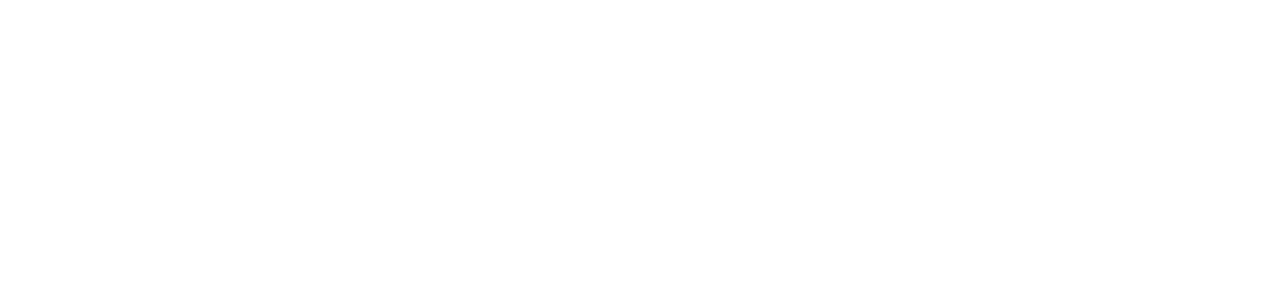
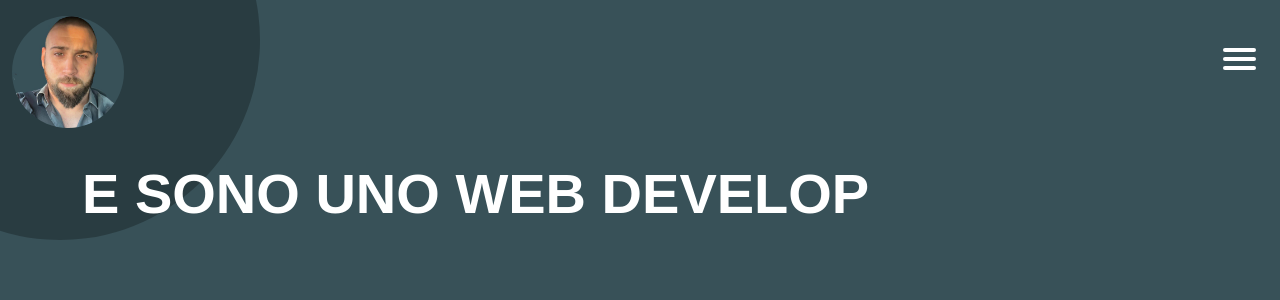
Before and after one commit to Matteoanselmo/Matteoanselmo, a Vue app: page / in a window 1280 px wide. Shown: the top 300 px of the page. Built offline with nearby package versions, Linux system fonts and the light colour scheme.

Commit message:
start project with styler

```diff
--- a/package.json
+++ b/package.json
@@ -8,7 +8,7 @@
     "lint": "vue-cli-service lint"
   },
   "dependencies": {
-    "@fortawesome/fontawesome-free": "^5.15.4",
+    "@fortawesome/fontawesome-free": "^6.2.0",
     "bootstrap": "^5.0.1",
     "core-js": "^3.8.3",
     "vue": "^2.6.14",
--- a/src/App.vue
+++ b/src/App.vue
@@ -1,18 +1,66 @@
 <template>
   <div id="app">
-    <HeaderNav/>
+    <HeaderNav @setStep = "(newStep) => step = newStep"/>
+    <transition name="slide-fade">
+      <section v-if="step === 0">
+        <ChiSono/>
+      </section>
+    </transition>
+
+    <transition name="slide-fade">
+      <section v-if="step === 1">
+        <SezioneRepo/>
+      </section>
+    </transition>
+
+    <transition name="slide-fade">
+      <section v-if="step === 2">
+        <SezioneGiochi/>
+      </section>
+    </transition>
   </div>
 </template>
 <script>
 import HeaderNav from './components/HeaderNav.vue';
+import ChiSono from './components/ChiSono.vue';
+import SezioneRepo from './components/SezioneRepo.vue';
+import SezioneGiochi from './components/SezioneGiochi.vue';
 export default{
   name: 'App',
   components: {
-    HeaderNav
+    HeaderNav,
+    ChiSono,
+    SezioneRepo,
+    SezioneGiochi
+  },
+  data(){
+    return{
+      step: 0,
+    }
   }
 }
 </script>
 <style lang="scss">
-
-
+@import './style/main.scss';
+    .slide-fade-enter-active {
+            transition: all .3s ease;
+        }
+        .slide-fade-leave-active {
+            display: none;
+            transition: all .4s cubic-bezier(1.0, 0.5, 0.8, 1.0);
+        }
+        .slide-fade-enter, .slide-fade-leave-to {
+            transform: translateX(10px);
+            opacity: 0;
+        }
+        .my-circle-effect{
+        background-color: rgba(37, 55, 59, 0.7607843137);
+        transform: rotate(15deg);
+        height: 25rem;
+        width: 25rem;
+        position: absolute;
+        top: -20%;
+        left: -10%;
+        z-index: -1;
+    }
 </style>
--- /dev/null
+++ b/src/components/ChiSono.vue
@@ -0,0 +1,111 @@
+<template>
+    <div class="container-fluid pt-3">
+        <div class="row mb-4">
+            <div class="col-10" >
+                <div id="my-img-profile">
+                    <img class="rounded-pill" src="../images/io.jpeg" alt="la mia immagine di profilo">
+                </div>
+            </div>
+        </div>
+        <div class="container">
+            <div class="row rounded-pill my-circle-effect"></div>
+            <div class="row">
+                <div class="col-10">
+                    <p class="typewriter">
+                        <span data-text="ciao a tutti mi chiamo matteo anselmo., e sono uno web developer., sono ancora all'inizio, ma so già fare cose carine, ti consiglio di andare nella sezione repo per dare un occhiata"></span>
+                    </p>
+                </div>
+            </div>
+        </div>
+    </div>
+</template>
+
+<script>
+export default {
+    name: 'ChiSono',
+    mounted(){
+        const span = document.querySelector(".typewriter span");
+        const textArr = span.getAttribute("data-text").split(", ");
+        const maxTextIndex = textArr.length;
+        const sPerChar = 0.15;
+        const sBetweenWord = 0.5;
+        const textIndex = 0;
+        typing(textIndex, textArr[textIndex]);
+        function typing(textIndex, text) {
+            let charIndex = 0;
+            const maxCharIndex = text.length - 1;
+            const typeInterval = setInterval(function () {
+                span.innerHTML += text[charIndex];
+                if (charIndex == maxCharIndex) {
+                    clearInterval(typeInterval);
+                    setTimeout(function() { deleting(textIndex, text) }, sBetweenWord * 300);
+
+                } else {
+                    charIndex += 1;
+                }
+            }, sPerChar * 550);
+        }
+        function deleting(textIndex, text) {
+            const minCharIndex = 0;
+            let charIndex = text.length - 1;
+            const typeInterval = setInterval(function () {
+                span.innerHTML = text.substr(0, charIndex);
+                if (charIndex == minCharIndex) {
+                    clearInterval(typeInterval);
+                    textIndex + 1 == maxTextIndex ? textIndex = 0 : textIndex += 1;
+                    setTimeout(function() { typing(textIndex, textArr[textIndex]) }, sBetweenWord * 300);
+                } else {
+                    charIndex -= 1;
+                }
+            }, sPerChar * 300);
+        }
+    }
+}
+</script>
+
+<style lang="scss" scoped>
+    #my-img-profile{
+        height: 7rem;
+        width: 7rem;
+        img{
+            width: 100%;
+            object-fit: contain;
+            object-position: center;
+        }
+    }
+    @media screen and (max-width: 768px) {
+        #my-img-profile{
+            height: 4.5rem;
+            width: 4.5rem;
+        }
+    }
+    .typewriter {
+        font-family: Arial, Helvetica, sans-serif;
+        font-size: 56px;
+        color: #fff;
+        font-weight: bold;
+        position: relative;
+        margin: 0;
+        top: 50%;
+        transform: translateY(-50%);
+        span {
+            color: var(--text-color);
+            text-transform: uppercase;
+            border-right: solid var(--text-color) 10px;
+            animation: cursor .35s ease-in-out infinite;
+        }
+    }
+    @keyframes cursor {
+        from { border-color: var(--text-color); }
+        to { border-color: transparent; }
+    }
+    @media (max-width: 576px) {
+        .typewriter { font-size: 24px; }
+    }
+    @media (max-width: 768px) {
+        .typewriter { font-size: 36px; }
+    }
+
+
+
+</style>
--- a/src/components/HeaderNav.vue
+++ b/src/components/HeaderNav.vue
@@ -1,9 +1,37 @@
 <template>
-    <div class="container-fluid">
-        <p>
-
-        </p>
-    </div>
+    <!-- <div class="container-fluid">
+        <div class="row">
+            <div class="col-4">
+                <button class="btn btn-primary" @click="$emit('setStep', 0)">Chi sono</button>
+            </div>
+            <div class="col-4">
+                <button class="btn btn-primary" @click="$emit('setStep', 1)">Repo</button>
+            </div>
+            <div class="col-4">
+                <button class="btn btn-primary" @click="$emit('setStep', 2)">Giochi</button>
+            </div>
+        </div>
+    </div> -->
+    <!-- Navigation -->
+    <nav>
+            <div id="menuToggle">
+                <input id="isAgeSelected" type="checkbox" />
+                <span></span>
+                <span></span>
+                <span></span>
+                <ul id="menu">
+                    <li @click="$emit('setStep', 0)">
+                        <a href="#">Chi sono</a>
+                    </li>
+                    <li @click="$emit('setStep', 1)">
+                        <a href="#">Repo</a>
+                    </li>
+                    <li @click="$emit('setStep', 2)">
+                        <a href="#">Giochi</a>
+                    </li>
+                </ul>
+            </div>
+        </nav>
 </template>
 
 <script>
@@ -12,6 +40,116 @@
 }
 </script>
 
-<style>
+<style scoped>
+/**********************/
+/*     Navigation     */
+/**********************/
+#menuToggle {
+	display: block;
+	position: fixed;
+	top: 3rem;
+	right: 1.5rem;
+	left: auto;
+	z-index: 4;
+	-webkit-user-select: none;
+	user-select: none;
+}
 
+#menuToggle input {
+	display: block;
+	width: 2.5rem;
+	height: 2rem;
+	position: absolute;
+	top: -0.5rem;
+	left: -0.25rem;
+	cursor: pointer;
+	opacity: 0; /* hide this */
+	z-index: 4; /* and place it over the hamburger */
+	-webkit-touch-callout: none;
+}
+
+#menuToggle span {
+	display: block;
+	position: relative;
+	z-index: 3;
+	width: 2.0625rem;
+	height: 0.25rem;
+	margin-bottom: 0.3125rem;
+	background: #ffffff;
+	border-radius: 0.125rem;
+	transform-origin: 4px 0px;
+	transition: transform 0.5s cubic-bezier(0.77,0.2,0.05,1.0),
+				opacity 0.55s ease;
+}
+
+#menuToggle span:first-child {
+	transform-origin: 0% 0%;
+}
+
+#menuToggle span:nth-last-child(2) {
+    transform-origin: 0% 100%;
+}
+
+/* Transform burger lines in crossmark */
+#menuToggle input:checked ~ span {
+	opacity: 1;
+	transform: rotate(45deg) translate(-2px, -1px);
+	background: #ffffff;
+}
+
+/* Hide the middle burger line */
+#menuToggle input:checked ~ span:nth-last-child(3) {
+	opacity: 0;
+	transform: rotate(0deg) scale(0.2, 0.2);
+}
+
+/* Change direction of burger line */
+#menuToggle input:checked ~ span:nth-last-child(2) {
+	transform: rotate(-45deg) translate(0, -1px);
+}
+
+#menu {
+	position: absolute;
+	width: 13.75rem;
+	margin: -6.25rem 0 0 -9.625rem;
+	padding: 7rem 2.75rem 2.1875rem 2.1875rem;
+	border-bottom-right-radius: 1rem;
+	border-bottom-left-radius: 1rem;
+	background: #25373bc2;
+	list-style-type: none;
+	-webkit-font-smoothing: antialiased; /* to stop flickering of text in safari */
+	transform-origin: 0% 0%;
+	transform: translate(115%, 0);
+	transition: transform 0.5s cubic-bezier(0.77,0.2,0.05,1.0);
+}
+
+#menu li {
+	margin-bottom: 0.5rem;
+	padding: 0.125rem 0;
+	color: #ffffff;
+	font-size: 1.125rem;
+}
+
+#menu li a {
+    color: white;
+	opacity: 0.7;
+	text-decoration: none;
+}
+
+#menu li:active,
+#menu li:hover a {
+    transition: .35s;
+	color: #385158;
+	opacity: 1;
+}
+
+#menu li.sub-menu {
+	margin-left: 0.5rem;
+	margin-bottom: 0.125rem;
+	font-size: 1rem;
+}
+
+#menuToggle input:checked ~ ul {
+	transform: none;
+}
 </style>
--- /dev/null
+++ b/src/components/SezioneGiochi.vue
@@ -0,0 +1,15 @@
+<template>
+    <div class="container-fluid">
+        <h1>Giochi</h1>
+    </div>
+</template>
+
+<script>
+export default {
+    name: 'SezioneGiochi'
+}
+</script>
+
+<style>
+
+</style>
--- /dev/null
+++ b/src/components/SezioneRepo.vue
@@ -0,0 +1,29 @@
+<template>
+    <div class="container-fluid pt-3">
+        <div class="row">
+            <div class="col-12">
+                <i class="fa-brands fa-github"></i>
+            </div>
+        </div>
+        <div class="container">
+            <div class="row rounded-pill my-circle-effect"></div>
+        </div>
+    </div>
+</template>
+
+<script>
+export default {
+    name: 'SezioneRepo'
+}
+</script>
+
+<style lang="scss" scoped>
+    .fa-github{
+        font-size: 6.5rem;
+    }
+    @media screen and (max-width: 768px) {
+        .fa-github{
+            font-size: 4.5rem;
+        }
+    }
+</style>
--- a/src/style/main.scss
+++ b/src/style/main.scss
@@ -1,2 +1,7 @@
 @import '~@fortawesome/fontawesome-free/css/all.min.css';
 @import '~bootstrap/scss/bootstrap.scss';
+
+$primary: #385158;
+body{
+    background-color: $primary;
+}
```
Also changed, not shown: src/images/io.jpeg (added), 1 other file (tests, documents, lock files or other folders).
